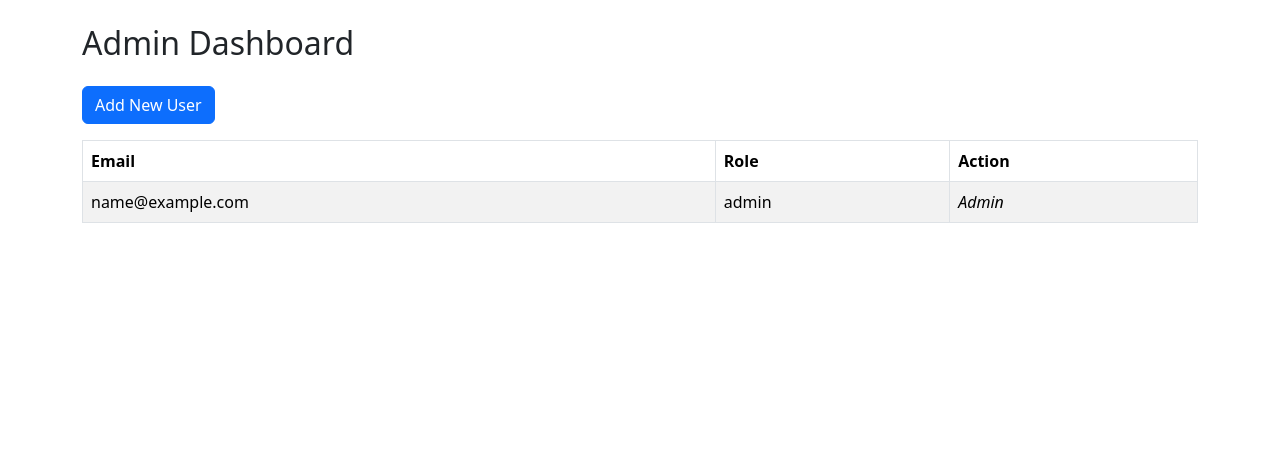
After one commit to Kavysan/vul_platform_render, a Flask app: page /admin/dashboard in a window 1280 px wide. The commit adds this page. Shown: the part 115-578 px from the top of the page. Run offline with Flask 3, Linux system fonts and the light colour scheme; a user stored in the database is signed in; tables that the repository leaves empty hold one stand-in row (values such as "Sample post").

Commit message:
admin dashboard

```diff
--- a/app/authentication/routes.py
+++ b/app/authentication/routes.py
@@ -1,9 +1,19 @@
 from flask import Blueprint, request, render_template, request,redirect, url_for, flash, session
-from werkzeug.security import check_password_hash
+from werkzeug.security import check_password_hash, generate_password_hash
 from models import User
 from app import db
+from functools import wraps
+
 auth = Blueprint('auth', __name__, template_folder='auth')
 
+def admin_required(f):
+    @wraps(f)
+    def decorated_function(*args, **kwargs):
+        if not session.get('logged_in') or session.get('user_role') != 'admin':
+            flash('Admin access required.')
+            return redirect(url_for('auth.login'))
+        return f(*args, **kwargs)
+    return decorated_function
 
 @auth.route('/login', methods=['GET', 'POST'])
 def login():
@@ -29,3 +39,50 @@ def logout():
     session.pop('logged_in', None)
     flash('You were logged out')
     return redirect(url_for('auth.login'))
+
+@auth.route('/admin/dashboard')
+@admin_required
+def admin_dashboard():
+    users = User.query.all()
+    return render_template('admin_dashboard.html', users=users)
+
+@auth.route('/admin/add_user', methods=['GET', 'POST'])
+@admin_required
+def add_user():
+    if request.method == 'POST':
+        email = request.form.get('email')
+        password = request.form.get('password')
+        role = request.form.get('role')
+
+        if User.query.filter_by(email=email).first():
+            flash('User already exists.')
+            return redirect(url_for('auth.add_user'))
+
+        hashed_pw = generate_password_hash(password)
+        new_user = User(email=email, password=hashed_pw, role=role)
+        db.session.add(new_user)
+        db.session.commit()
+        flash('User added successfully.')
+        return redirect(url_for('auth.admin_dashboard'))
+
+    return render_template('add_user.html')
+
+@auth.route('/admin/delete_user/<user_id>', methods=['POST'])
+@admin_required
+def delete_user(user_id):
+    user = User.query.get_or_404(user_id)
+
+    # Prevent deleting admin users
+    if user.role == 'admin':
+        flash("You cannot delete an admin user.", "warning")
+        return redirect(url_for('auth.admin_dashboard'))
+
+    # Optional: Prevent admin deleting their own account
+    if user.email == session.get('user_email'):
+        flash("You cannot delete your own admin account.", "warning")
+        return redirect(url_for('auth.admin_dashboard'))
+
+    db.session.delete(user)
+    db.session.commit()
+    flash(f"User '{user.email}' deleted successfully.", "success")
+    return redirect(url_for('auth.admin_dashboard'))
--- /dev/null
+++ b/app/templates/admin_dashboard.html
@@ -0,0 +1,35 @@
+{% extends "base.html" %}
+
+{% block title %}Admin Dashboard{% endblock %}
+
+{% block content %}
+<h2 class="mb-4">Admin Dashboard</h2>
+<a href="{{ url_for('auth.add_user') }}" class="btn btn-primary mb-3">Add New User</a>
+
+<table class="table table-bordered table-striped">
+  <thead>
+    <tr>
+      <th>Email</th>
+      <th>Role</th>
+      <th>Action</th>
+    </tr>
+  </thead>
+  <tbody>
+    {% for user in users %}
+      <tr>
+        <td>{{ user.email }}</td>
+        <td>{{ user.role }}</td>
+        <td>
+          {% if user.role != 'admin' %}
+          <form method="POST" action="{{ url_for('auth.delete_user', user_id=user.id) }}" onsubmit="return confirm('Are you sure you want to delete this user?');">
+            <button type="submit" class="btn btn-danger btn-sm">Delete</button>
+          </form>
+          {% else %}
+            <em>Admin</em>
+          {% endif %}
+        </td>
+      </tr>
+    {% endfor %}
+  </tbody>
+</table>
+{% endblock %}
--- a/app/templates/base.html
+++ b/app/templates/base.html
@@ -30,7 +30,11 @@
                     <li class="nav-item">
                         <a class="nav-link {{ 'active' if request.endpoint == 'files' }} p-5" href="{{ url_for('api.files') }}">Reports</a>
                     </li>
-
+                    {% if session.get('user_role') == 'admin' %}
+                    <li class="nav-item">
+                        <a class="nav-link p-5" href="{{ url_for('auth.admin_dashboard') }}">Admin</a>
+                    </li>
+                    {% endif %}
                 </ul>
             </div>
         </div>
```
Also changed, not shown: app/templates/add_user.html (added, +25 -0 lines), instance/app.db.
